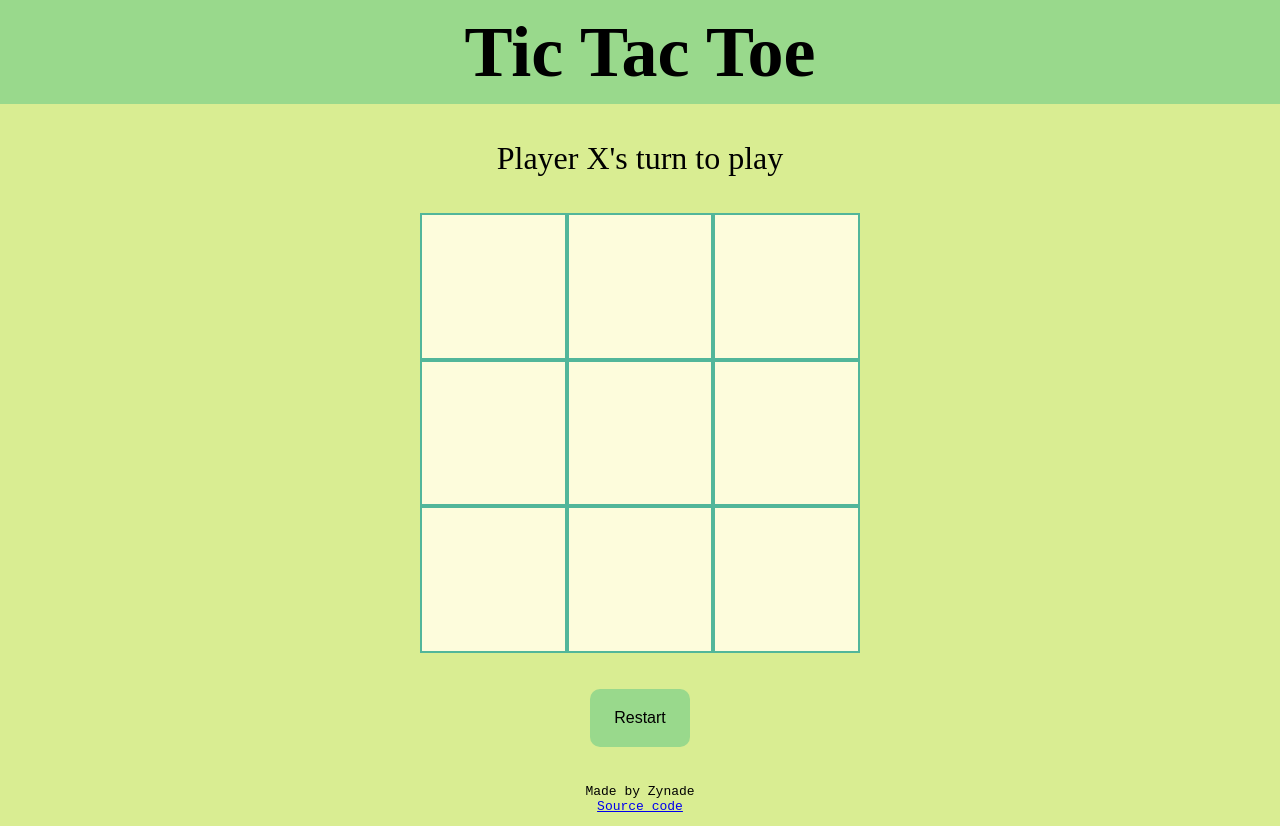
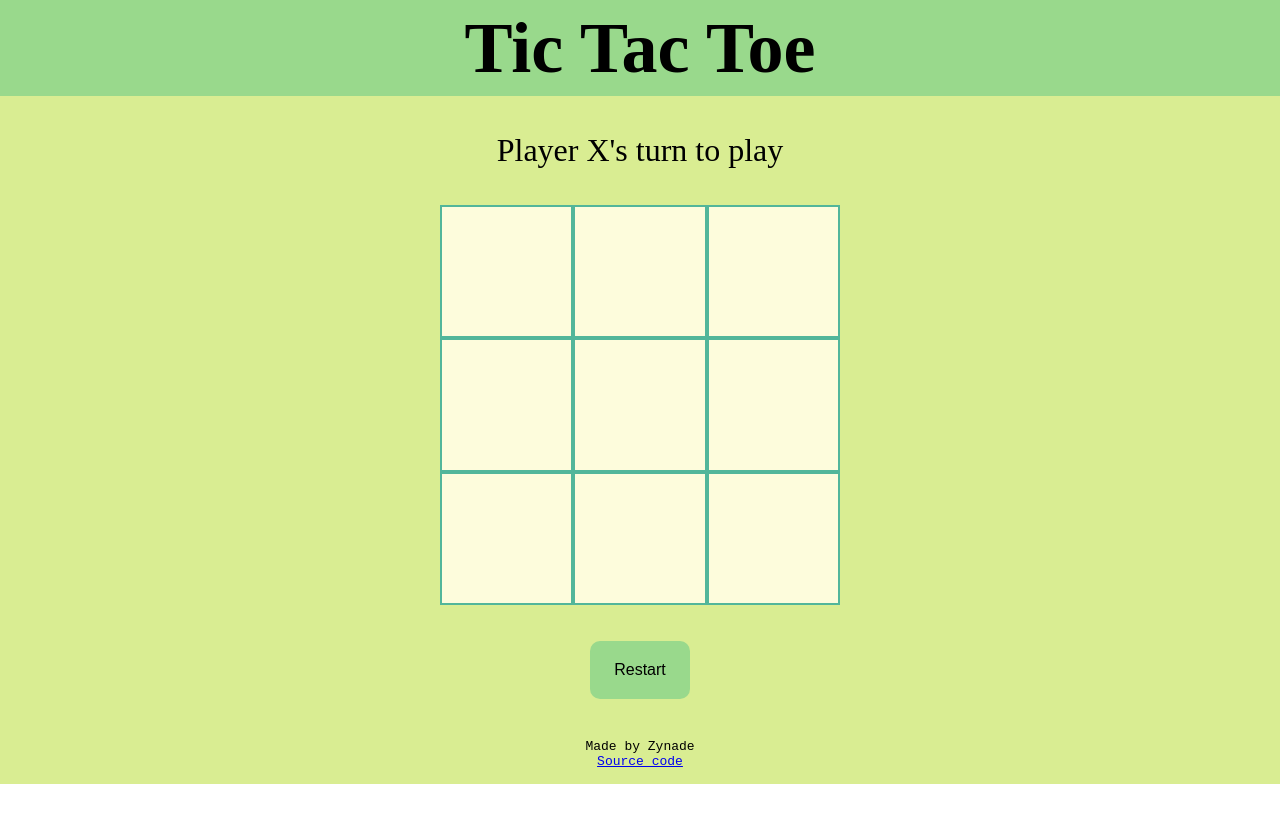
Before and after one commit to Zynade/tic-tac-toe, a plain HTML site: page index.html in a window 1280 px wide. After the commit the page ends 800 px from the top, so only its background shows below. Drawn offline with Linux system fonts and the light colour scheme.

Commit message:
slightly reduced header height

```diff
--- a/styles.css
+++ b/styles.css
@@ -20,7 +20,7 @@ margin: 0 15px;
 }
 
 .header {
-    height: 13vh;
+    height: 12vh;
     font-size: 4.5rem;
     background-color: rgb(153, 217, 140);
     display: flex;
@@ -42,8 +42,8 @@ margin: 0 15px;
 
 .gameboard {
     background-color: rgb(253, 252, 220);
-    height: 55vh;
-    width: 55vh;
+    height: 50vh;
+    width: 50vh;
     display: grid;
     grid-template-columns: repeat(3, 1fr);
     grid-template-rows: repeat(3, 1fr);
@@ -76,5 +76,5 @@ margin: 0 15px;
     justify-content: center;
     align-items: center;
     background-color: rgb(217, 237, 146);
-    padding: 11.75px;
+    padding: 15px;
 }
```
